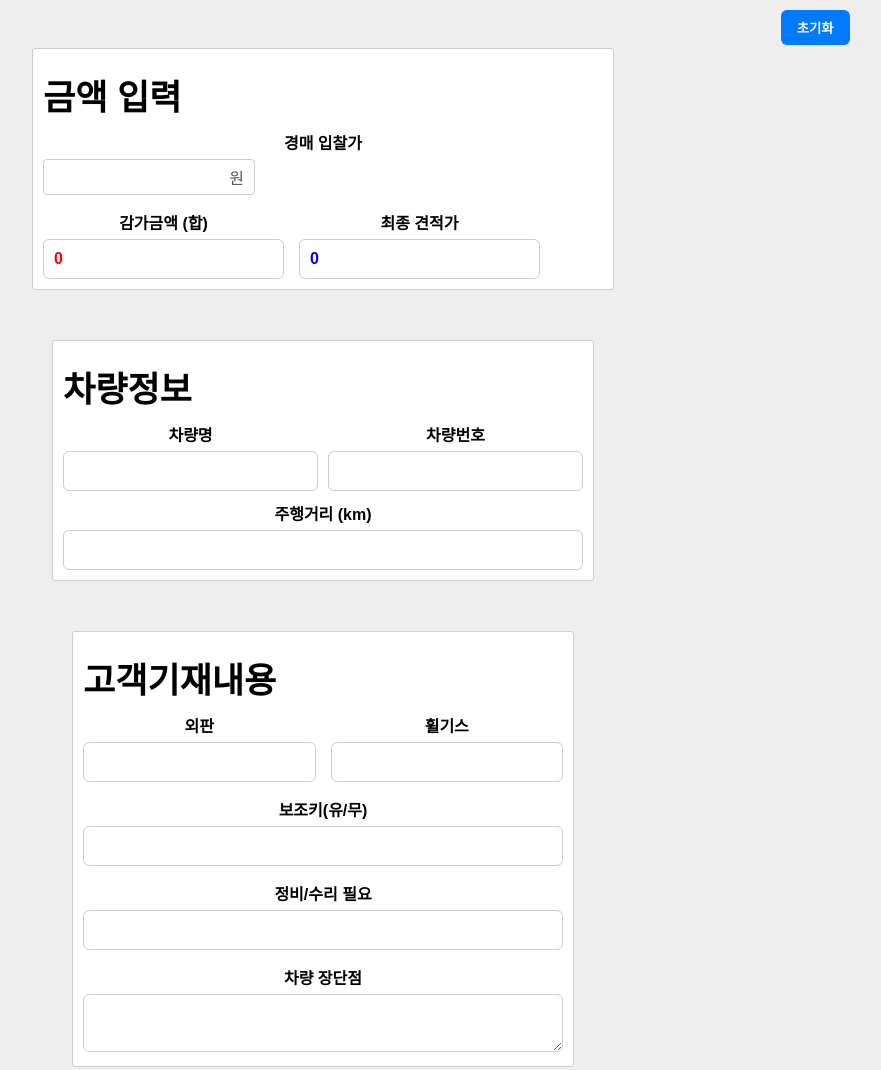
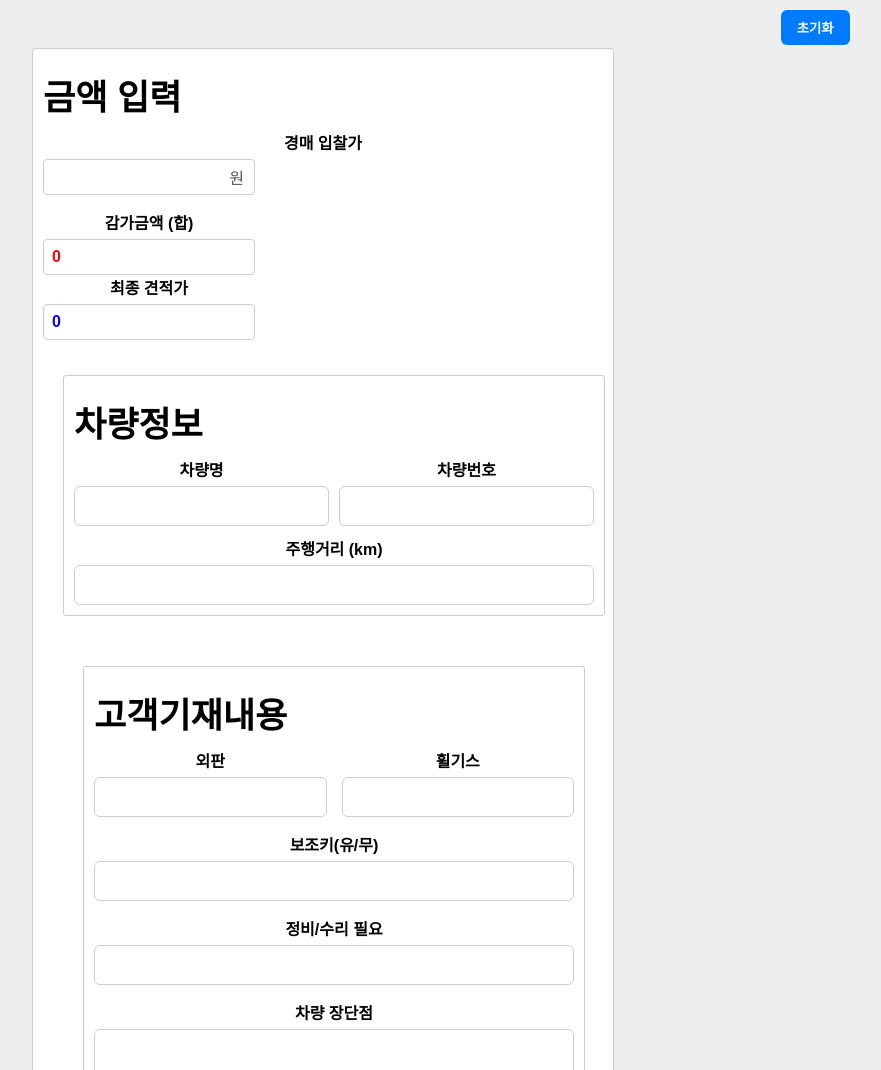
Before and after one commit to PARKJUNGHYUK375/car-price-calc, a plain HTML site: page index.html in a window 1280 px wide. Shown: the top 1070 px of the page, without its empty margins (328-1209 px from the left). Drawn offline with Linux system fonts and the light colour scheme.

Commit message:
Update index.html

```diff
--- a/index.html
+++ b/index.html
@@ -212,12 +212,14 @@
   </div>
 
   <div class="form-row" style="display: flex; flex-wrap: wrap; gap: 15px;">
-    <div class="form-group" style="flex: 1;">
+    <div class="form-group" style="flex: 1 1 100%;">
       <label>감가금액 (합)</label>
+	    <div class="input-won-group">
       <input type="text" id="totalDeduct" class="small-input" style="color: red; font-weight: bold;" />
     </div>
     <div class="form-group" style="flex: 1;">
       <label>최종 견적가</label>
+	    <div class="input-won-group">
       <input type="text" id="finalPrice" class="small-input" style="color: blue; font-weight: bold;" />
     </div>
   </div>
```
